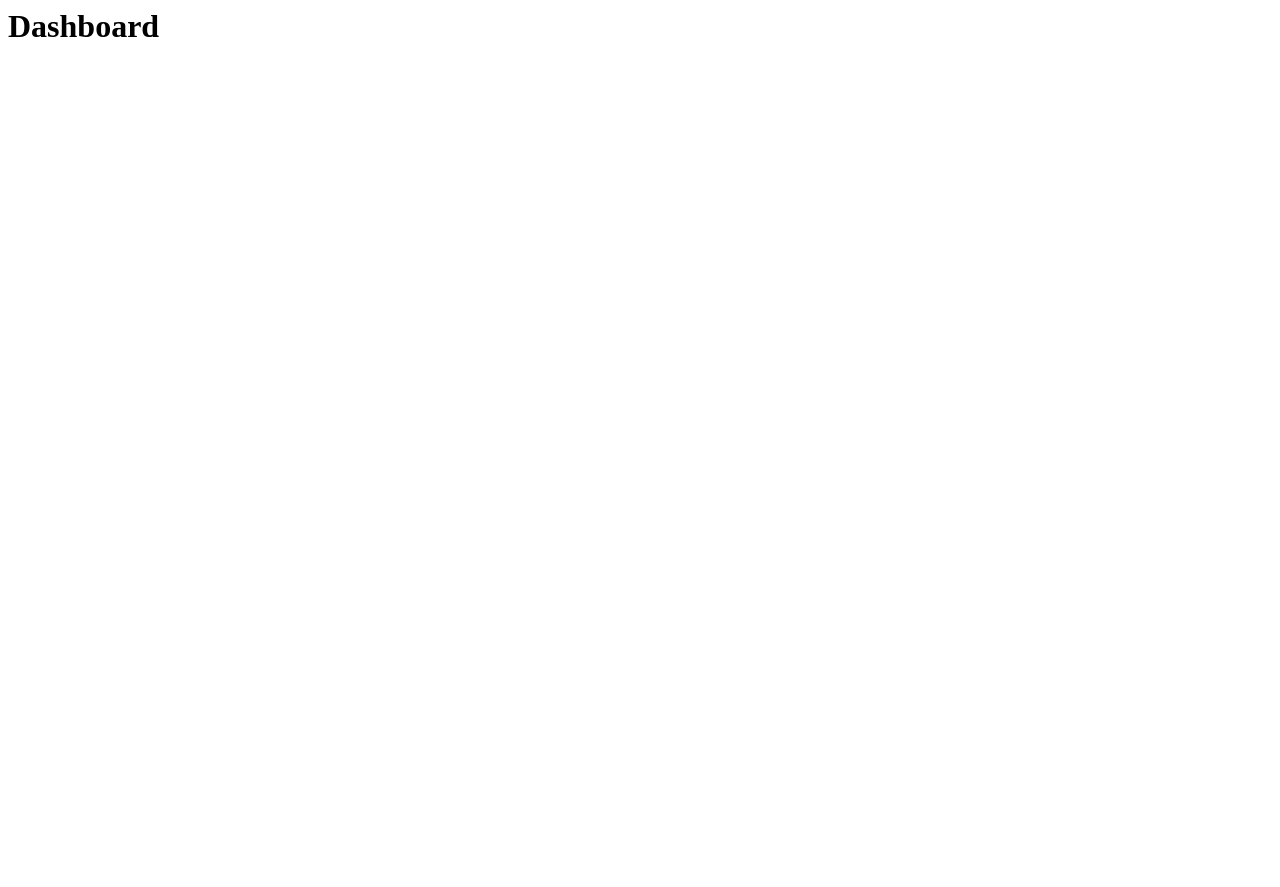
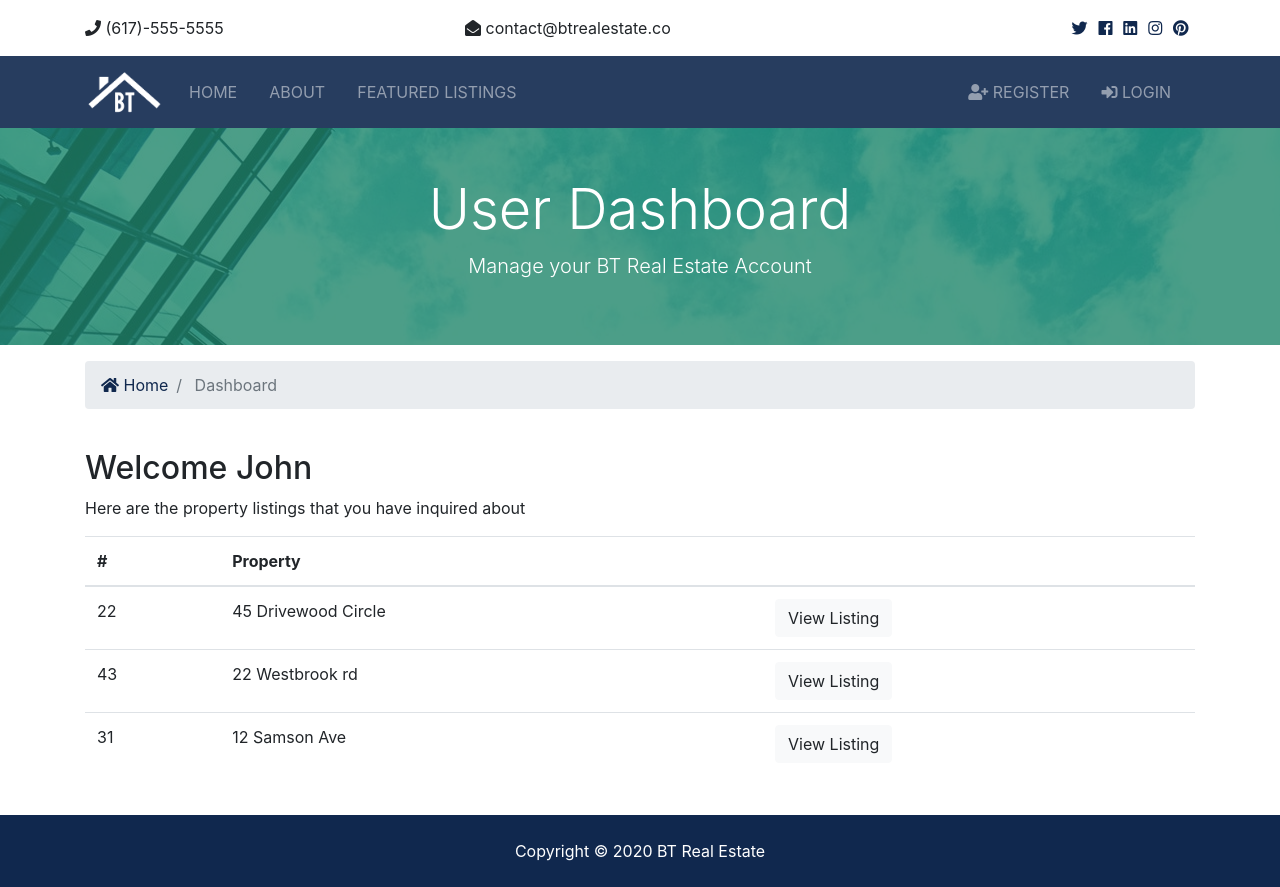
Before and after one commit to docela/bt-real-estate, a Django app: page /accounts/dashboard in a window 1280 px wide. Before the commit the page is almost empty. Before the commit the page ends 37 px from the top, so only its background shows below. Run offline with Django 3.2, Linux system fonts and the light colour scheme; some libraries are stand-ins or nearby versions.

Commit message:
Created the logic for the dashboard and implemented a logout button system.

```diff
--- a/accounts/views.py
+++ b/accounts/views.py
@@ -64,6 +64,9 @@ def login(request):
 
 
 def logout(request):
+    if request.method == "POST":
+      auth.logout(request)
+      messages.success(request, 'You are now logged out.')
     return redirect('index')
 
 
--- a/templates/accounts/dashboard.html
+++ b/templates/accounts/dashboard.html
@@ -1 +1,75 @@
-<h1>Dashboard</h1>
+{% extends 'base.html' %}
+
+{% block content %}
+<section id="showcase-inner" class="py-5 text-white">
+  <div class="container">
+    <div class="row text-center">
+      <div class="col-md-12">
+        <h1 class="display-4">User Dashboard</h1>
+        <p class="lead">Manage your BT Real Estate Account</p>
+      </div>
+    </div>
+  </div>
+</section>
+
+<!-- Breadcrumb -->
+<section id="bc" class="mt-3">
+  <div class="container">
+    <nav aria-label="breadcrumb">
+      <ol class="breadcrumb">
+        <li class="breadcrumb-item">
+          <a href="{% url 'index' %}">
+            <i class="fas fa-home"></i> Home</a>
+        </li>
+        <li class="breadcrumb-item active"> Dashboard</li>
+      </ol>
+    </nav>
+  </div>
+</section>
+
+<!--Alerts-->
+{% include 'partials/_alerts.html' %}
+
+<section id="dashboard" class="py-4">
+  <div class="container">
+    <div class="row">
+      <div class="col-md-12">
+        <h2>Welcome John</h2>
+        <p>Here are the property listings that you have inquired about</p>
+        <table class="table">
+          <thead>
+            <tr>
+              <th scope="col">#</th>
+              <th scope="col">Property</th>
+              <th></th>
+            </tr>
+          </thead>
+          <tbody>
+            <tr>
+              <td>22</td>
+              <td>45 Drivewood Circle</td>
+              <td>
+                <a class="btn btn-light" href="#">View Listing</a>
+              </td>
+            </tr>
+            <tr>
+              <td>43</td>
+              <td>22 Westbrook rd</td>
+              <td>
+                <a class="btn btn-light" href="#">View Listing</a>
+              </td>
+            </tr>
+            <tr>
+              <td>31</td>
+              <td>12 Samson Ave</td>
+              <td>
+                <a class="btn btn-light" href="#">View Listing</a>
+              </td>
+            </tr>
+          </tbody>
+        </table>
+      </div>
+    </div>
+  </div>
+</section>
+{% endblock %}
--- a/templates/partials/_navbar.html
+++ b/templates/partials/_navbar.html
@@ -9,56 +9,56 @@
     </button>
     <div class="collapse navbar-collapse" id="navbarNavAltMarkup">
       <ul class="navbar-nav">
-        <li
-          {% if '/' == request.path %}
-            class="nav-item active mr-3"
-          {% else %}
-            class="nav-item mr-3"
-          {% endif %}
-        >
+        <li {% if '/' == request.path %} class="nav-item active mr-3" {% else %} class="nav-item mr-3" {% endif %}>
           <a class="nav-link" href="{% url 'index' %}">Home</a>
         </li>
-        <li {% if 'about' in request.path %}
-              class="nav-item active mr-3"
-            {% else %}
-              class="nav-item mr-3"
-            {% endif %}
-        >
+        <li {% if 'about' in request.path %} class="nav-item active mr-3" {% else %} class="nav-item mr-3" {% endif %}>
           <a class="nav-link" href="{% url 'about' %}">About</a>
         </li>
-        <li {% if 'listings' in request.path %}
-              class="nav-item active mr-3"
-            {% else %}
-              class="nav-item mr-3"
-            {% endif %}
-        >
+        <li {% if 'listings' in request.path %} class="nav-item active mr-3" {% else %} class="nav-item mr-3"
+          {% endif %}>
           <a class="nav-link" href="{% url 'listings' %}">Featured Listings</a>
         </li>
       </ul>
 
       <ul class="navbar-nav ml-auto">
-        <li
-        {% if 'register' in request.path %}
-              class="nav-item active mr-3"
-            {% else %}
-              class="nav-item mr-3"
-            {% endif %}
+        <!--If a user is signed in-->
+        {% if user.is_authenticated %}
+        <li {% if 'dashboard' in request.path %}
+          class="nav-item active mr-3" {% else %} class="nav-item mr-3"
+          {% endif %}
+        >
+          <a class="nav-link" href="{% url 'dashboard' %}">
+            </i>Welcome, {{ user.username }}
+          </a>
+        </li>
+
+        <!--To Logout-->
+        <li class="nav-item mr-3">
+          <a class="nav-link" href="javascript:{document.getElementById('logout').submit()}">
+            <i class="fas fa-sign-out-alt"></i> Logout</a>
+        </li>
+
+        <form action="{% url 'logout' %}" method="POST" id="logout">
+          {% csrf_token %}
+          <input type="hidden">
+        </form>
+
+        {% else %}
+        <li {% if 'register' in request.path %}
+          class="nav-item active mr-3" {% else %} class="nav-item mr-3"
+          {% endif %}
         >
           <a class="nav-link" href="{% url 'register' %}">
             <i class="fas fa-user-plus"></i> Register</a>
         </li>
-        <li
-        {% if 'login' in request.path %}
-              class="nav-item active mr-3"
-            {% else %}
-              class="nav-item mr-3"
-            {% endif %}
-        >
+        <li {% if 'login' in request.path %} class="nav-item active mr-3" {% else %} class="nav-item mr-3" {% endif %}>
           <a class="nav-link" href="{% url 'login' %}">
             <i class="fas fa-sign-in-alt"></i>
 
             Login</a>
         </li>
+        {% endif %}
       </ul>
     </div>
   </div>
```
Also changed, not shown: templates/pages/index.html (+4 -3 lines).
